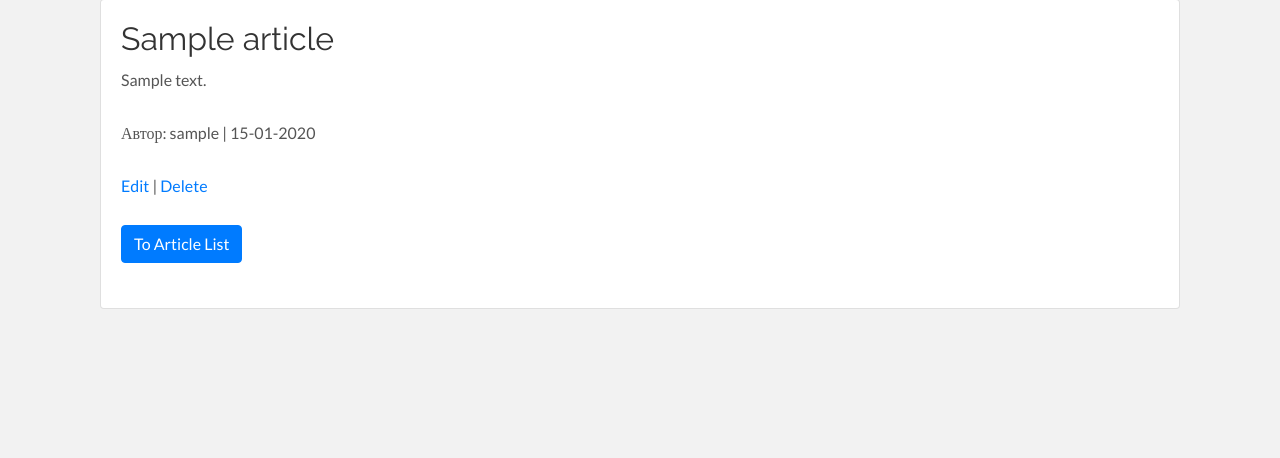
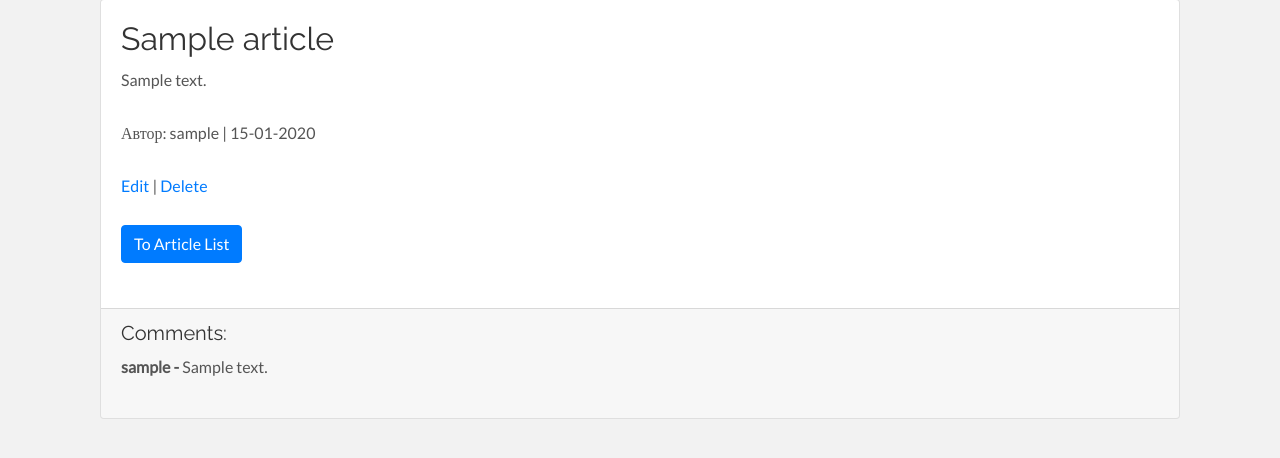
Before and after one commit to MichaelNest/My-First-Show-Project, a Django app: page /articles/1/ in a window 1280 px wide. Shown: the part 119-577 px from the top of the page. Run offline with Django 3.2, Linux system fonts and the light colour scheme; a user stored in the database is signed in; tables that the repository leaves empty hold one stand-in row (values such as "Sample post"); some libraries are stand-ins or nearby versions.

Commit message:
Change templates article_list.html and article_detail.html for show comments count and comments

```diff
--- a/reference.txt
+++ b/reference.txt
@@ -93,3 +93,5 @@ and add field login_url='login'. - create articles can only autentificate user -
 ------------------------------------------------------------------------------------------------------------------
 67) Add to articles/models.py/Comment/article - related_name='comments'
 ------------------------------------------------------------------------------------------------------------------
+68) Change templates article_list.html and article_detail.html for show comments count and comments
+------------------------------------------------------------------------------------------------------------------
--- a/src/articles/templates/articles/article_detail.html
+++ b/src/articles/templates/articles/article_detail.html
@@ -22,6 +22,12 @@
         <p><a href="{% url 'articles:article_list' %}" role="button" class="btn btn-primary">To Article List</a></p>
         </div>
     </div>
+        <div class="card-footer">
+            <h5>Comments: </h5>
+            {% for comment in article.comments.all %}
+            <p><span class="font-weight-bold">{{ comment.author }} -  </span> {{ comment.comment }}</p>
+            {% endfor %}
+        </div>
 </div>
 </div>
 </div>
--- a/src/articles/templates/articles/article_list.html
+++ b/src/articles/templates/articles/article_list.html
@@ -23,6 +23,9 @@
 
 <!--        </div>-->
         </div>
+        <div class="card-footer">
+            <p>Comments: {{ article.comments.count }}</p>
+        </div>
     </div>
     {% endfor %}
 
```
